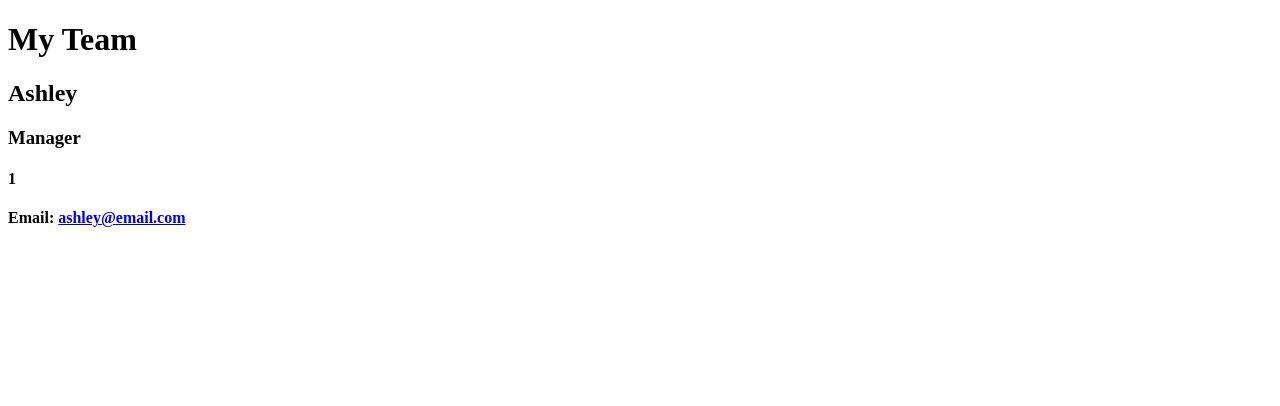
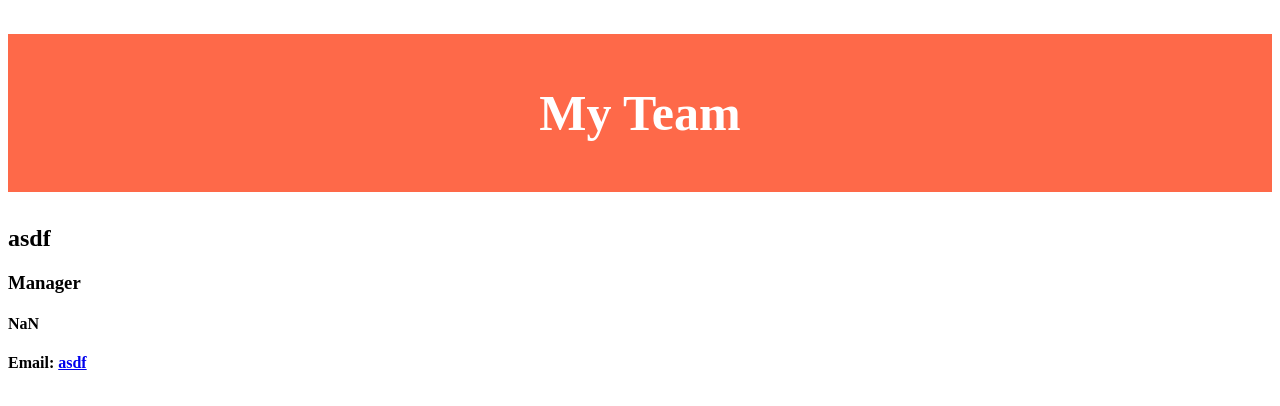
Before and after one commit to ashleysalinas/Team-Profile-Generator, a plain HTML site: page newPage.html in a window 1280 px wide. Drawn offline with Linux system fonts and the light colour scheme.

Commit message:
toying w css

```diff
--- a/index.js
+++ b/index.js
@@ -125,8 +125,8 @@ function mainMenu() {
     }
 
     function buildTeam() {
-          fs.writeFileSync("index.html",render(teamMembers)); //adds new file to base directory
-
+        fs.writeFileSync("newPage.html",render(teamMembers)); //adds new file to base directory
+        console.log('Type "open newPage.html" to see your generated page!')
     }
 }
 
--- a/index.html
+++ b/newPage.html
@@ -6,16 +6,13 @@
     <meta charset="UTF-8" />
     <meta name="viewport" content="width=device-width, initial-scale=1.0" />
     <meta http-equiv="X-UA-Compatible" content="ie=edge" />
+    <link rel="stylesheet" href="./src/style.css">
     <title>My Team</title>
 </head>
 
 <body>
-    <div>
-        <div>
-            <div>
-                <h1>My Team</h1>
-            </div>
-        </div>
+    <div class="header-card">
+        <h1>My Team</h1>
     </div>
     <div>
         <div>
@@ -23,12 +20,12 @@
 
         <div class="employee-card">
             <div class="card-header">
-            <h2>Ashley</h2>
+            <h2>asdf</h2>
             <h3>Manager</h3>
             </div>
             <div class="card-body">
-            <h4>1</h4>
-            <h4>Email: <a href="mailto:ashley@email.com">ashley@email.com</h4>
+            <h4>NaN</h4>
+            <h4>Email: <a href="mailto:asdf">asdf</h4>
             </div>
         </div>
 
--- /dev/null
+++ b/src/style.css
@@ -0,0 +1,11 @@
+.header-card {
+    background-color: #FE6949;
+    color: white
+}
+
+h1 {
+    text-align: center;
+    padding-top: 50px;
+    padding-bottom: 50px;
+    font-size: 50px
+}
```
Also changed, not shown: src/page-template.js (+3 -6 lines).
